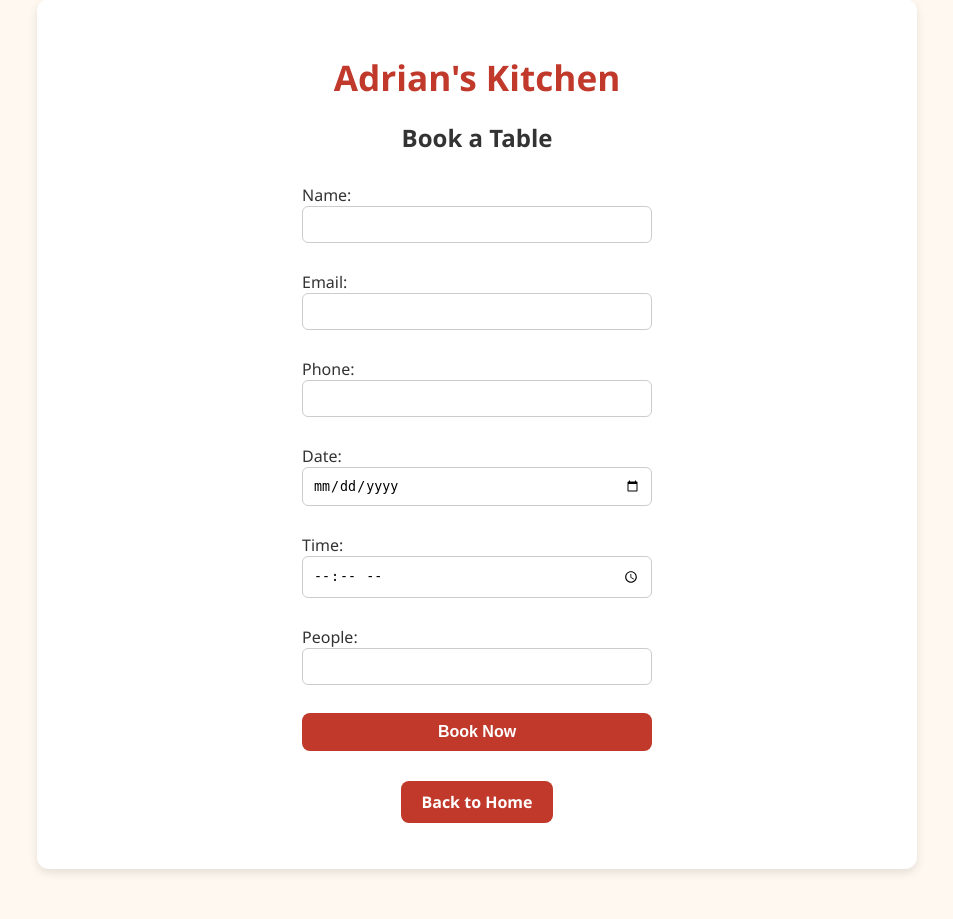
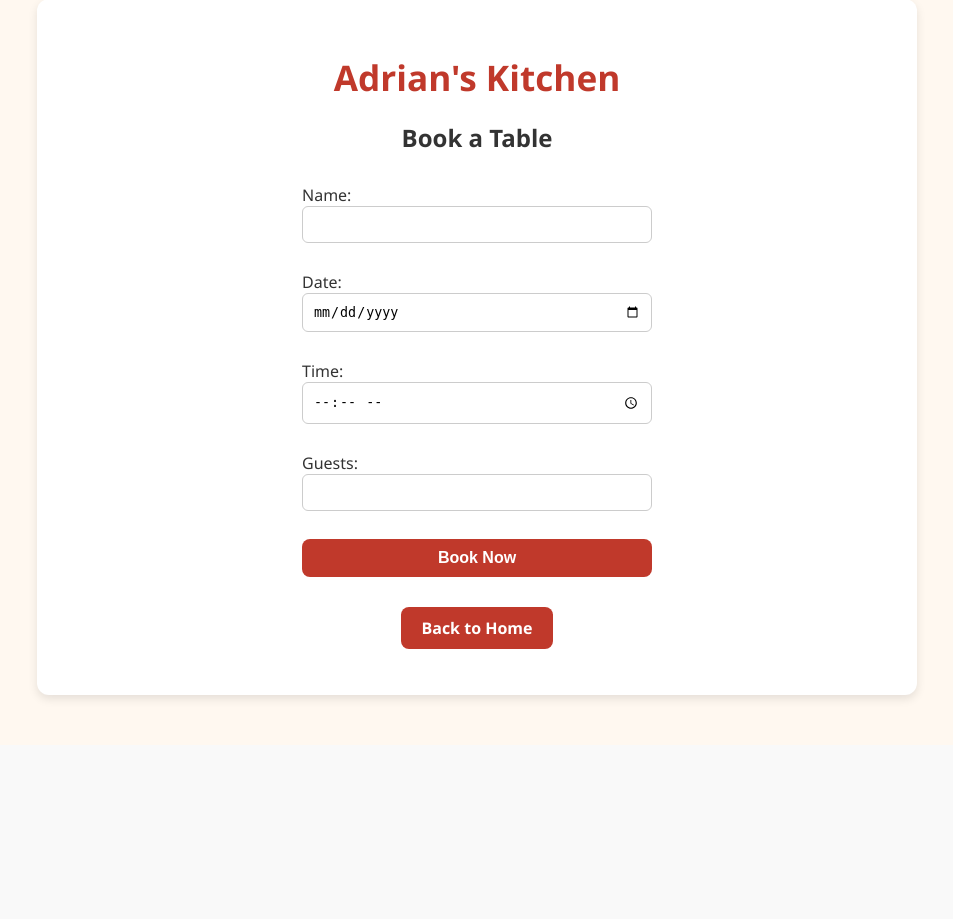
Before and after one commit to h7qju7ts/adrians-kitchen, a Django app: page /add/ in a window 1280 px wide. Shown: the part 149-1068 px from the top of the page, without its empty margins (163-1116 px from the left). After the commit the page ends 853 px from the top, so only its background shows below. Run offline with Django 5.2, Linux system fonts and the light colour scheme; a user stored in the database is signed in.

```diff
--- a/adrians_kitchen/settings.py
+++ b/adrians_kitchen/settings.py
@@ -139,5 +139,7 @@ DEFAULT_AUTO_FIELD = 'django.db.models.BigAutoField'
 
 
 # Login / Logout settings
+
+LOGIN_URL = 'login'
 LOGOUT_REDIRECT_URL = 'home'
 LOGIN_REDIRECT_URL = 'home'
--- a/bookings/forms.py
+++ b/bookings/forms.py
@@ -6,7 +6,7 @@ from django.contrib.auth.models import User
 class BookingForm(forms.ModelForm):
     class Meta:
         model = Booking
-        fields = ['name', 'email', 'phone', 'date', 'time', 'people']
+        fields = ['name', 'date', 'time', 'guests']
         widgets = {
             'date': forms.DateInput(attrs={'type': 'date'}),
             'time': forms.TimeInput(attrs={'type': 'time'}),
--- a/bookings/models.py
+++ b/bookings/models.py
@@ -4,22 +4,11 @@ from django.contrib.auth.models import User
 # Create your models here.
 
 class Booking(models.Model):
-    """
-       This model stores the information for each table booking:
-
-       name, email, phone — who booked
-
-       date, time, people — when and how many
-
-       created_at — automatically added timestamp
-     """
+    user = models.ForeignKey(User, on_delete=models.CASCADE)
     name = models.CharField(max_length=100)
-    email = models.EmailField()
-    phone = models.CharField(max_length=20)
     date = models.DateField()
     time = models.TimeField()
-    people = models.PositiveIntegerField()
-    created_at = models.DateField(auto_now_add=True)
+    guests = models.IntegerField()
 
     def __str__(self):
         return f"{self.name} - {self.date} at {self.time}"
--- a/bookings/urls.py
+++ b/bookings/urls.py
@@ -1,5 +1,6 @@
 from django.urls import path
 from . import views
+from django.contrib.auth import views as auth_views
 
 urlpatterns = [
     path('', views.home, name='home'),
@@ -8,4 +9,6 @@ urlpatterns = [
     path('bookings/', views.view_bookings, name='view_bookings'),
     path('edit/<int:booking_id>/', views.edit_booking, name='edit_booking'),
     path('delete/<int:booking_id>/', views.delete_booking, name='delete_booking'),
+    path('login/', auth_views.LoginView.as_view(template_name='bookings/login.html'), name='login'),
+    path('logout/', auth_views.LogoutView.as_view(next_page='home'), name='logout'),
 ]
--- a/bookings/views.py
+++ b/bookings/views.py
@@ -15,9 +15,11 @@ def add_booking(request):
     if request.method == 'POST':
         form = BookingForm(request.POST)
         if form.is_valid():
-            form.save()
-            messages.success(request, "Your table has been booked successfully!")
-            return redirect('view_bookings')
+           booking = form.save(commit=False)
+           booking.user = request.user
+           booking.save()
+           messages.success(request, "Your table has been booked successfully!")
+           return redirect('view_bookings')
     else:
         form = BookingForm()
     return render(request, 'bookings/add_booking.html', {'form': form})
```
Also changed, not shown: bookings/templates/bookings/login.html (+4 -5 lines), bookings/migrations/0001_initial.py, db.sqlite3.
